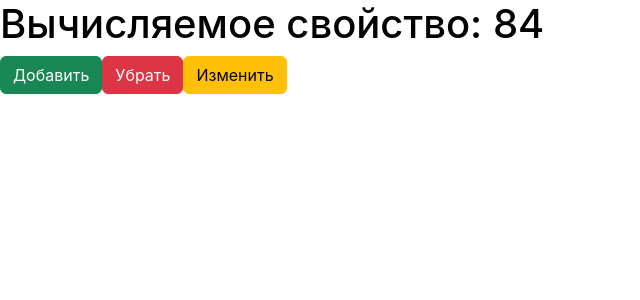
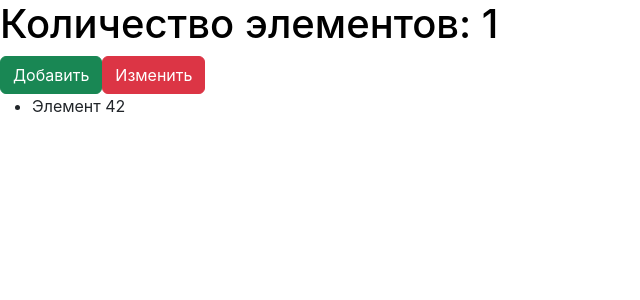
Before and after one commit to BaurMus/react-hooks, a React (Create React App) app: page / in a window 1280 px wide. Shown: the top 300 px of the page, without its empty margins (0-640 px from the left). Built offline with nearby package versions, Linux system fonts and the light colour scheme.

Commit message:
useCallback hook practice

```diff
--- a/src/App.js
+++ b/src/App.js
@@ -1,35 +1,25 @@
-import React, { useEffect, useMemo, useState } from 'react';
-
-function complexCompute(num) {
-  console.log('complexCompute');
-  let i = 0;
-  while (i < 1000000000) i++;
-
-  return num * 2;
-}
+import React, { useCallback, useState } from 'react';
+import ItemsList from './itemsList';
 
 function App() {
-  const [number, setNumber] = useState(42);
   const [colored, setColored] = useState(false);
+  const [count, setCount] = useState(1);
 
-  const styles = useMemo(() => ({
+  const styles = {
     color: colored ? 'darkred' : 'black',
-  }), [colored]);
+  };
 
-  const computed = useMemo(() => {
-    return complexCompute(number)
-  }, [number]);
-
-  useEffect(() => {
-    console.log('Styles changed');
-  }, [styles]);
+  const generateItemsFromAPI = useCallback((indexNumber) => {
+    return new Array(count).fill('').map((_, i) => `Элемент ${i + indexNumber}`);
+  }, [count]);
 
   return (
     <>
-      <h1 style={styles}>Вычисляемое свойство: {computed}</h1>
-      <button className='btn btn-success' onClick={() => setNumber(prev => prev + 1)}>Добавить</button>
-      <button className='btn btn-danger' onClick={() => setNumber(prev => prev - 1)}>Убрать</button>
-      <button className='btn btn-warning' onClick={() => setColored(prev => !prev)}>Изменить</button>
+      <h1 style={styles}>Количество элементов: {count}</h1>
+      <button className={'btn btn-success'} onClick={() => setCount(prev => prev + 1)}>Добавить</button>
+      <button className={'btn btn-danger'} onClick={() => setColored(prev => !prev)}>Изменить</button>
+
+      <ItemsList getItems={generateItemsFromAPI}/>
     </>
   );
 }
--- /dev/null
+++ b/src/itemsList.js
@@ -0,0 +1,17 @@
+import React, { useEffect, useState } from 'react';
+
+export default function ItemsList({getItems}) {
+  const [items, setItems] = useState([]);
+
+  useEffect(() => {
+    const newItems = getItems(42);
+    setItems(newItems);
+    console.log('render');
+  }, [getItems])
+
+  return (
+    <ul>
+      { items.map(i => <li key={i}>{i}</li>) }
+    </ul>
+  )
+}
```
Also changed, not shown: src/examples/memo.js (added, +37 -0 lines).
